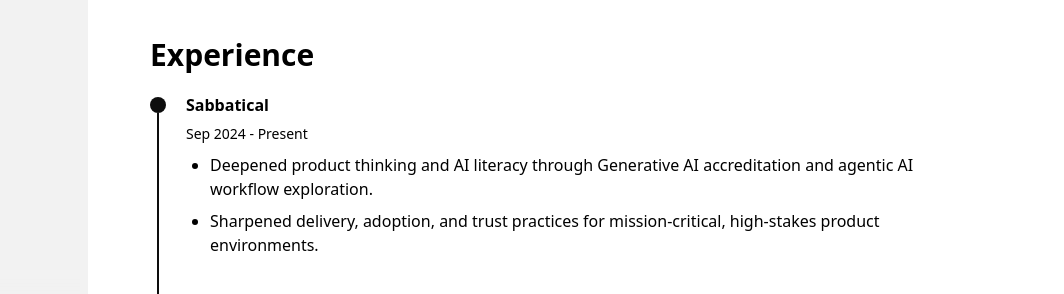
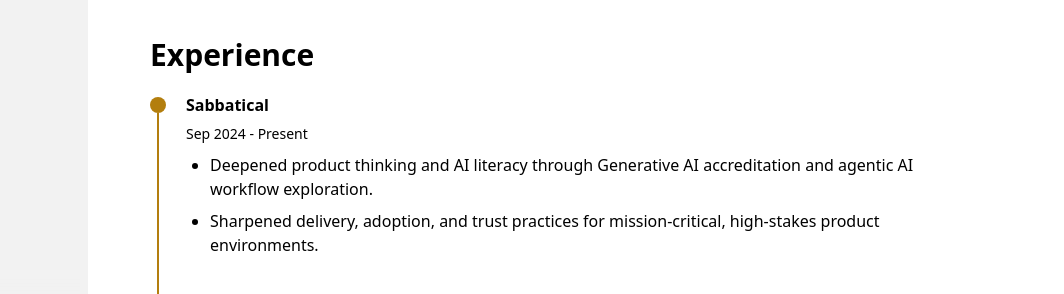
Before and after one commit to senalimlab/senalimlab-portfolio, an Astro site: page /cv in a window 1280 px wide. Shown: the part 427-721 px from the top of the page, 216-1280 px from the left. Built offline with nearby package versions, Linux system fonts and the light colour scheme; Astro itself is replaced by a stand-in of ours.

Commit message:
Update TimeLine.astro

```diff
--- a/src/components/cv/TimeLine.astro
+++ b/src/components/cv/TimeLine.astro
@@ -4,8 +4,8 @@ const { title, subtitle } = Astro.props;
 
 <div class="flex">
   <div class="education__time">
-    <span class="w-4 h-4 bg-primary block rounded-full mt-1"></span>
-    <span class="education__line bg-primary block h-full w-[2px] translate-x-[7px]"></span>
+    <span class="w-4 h-4 bg-miloYellow block rounded-full mt-1"></span>
+    <span class="education__line bg-miloYellow block h-full w-[2px] translate-x-[7px]"></span>
   </div>
   <div class="experience__data bd-grid px-5">
     <h3 class="font-semibold mb-1">{title}</h3>
```
